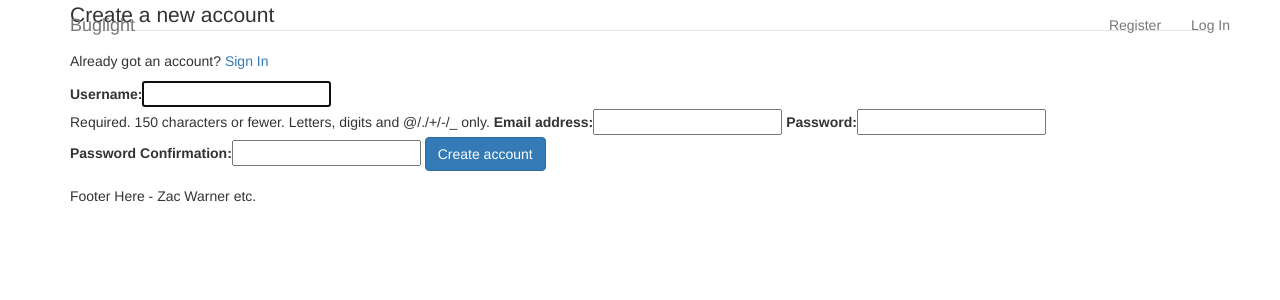
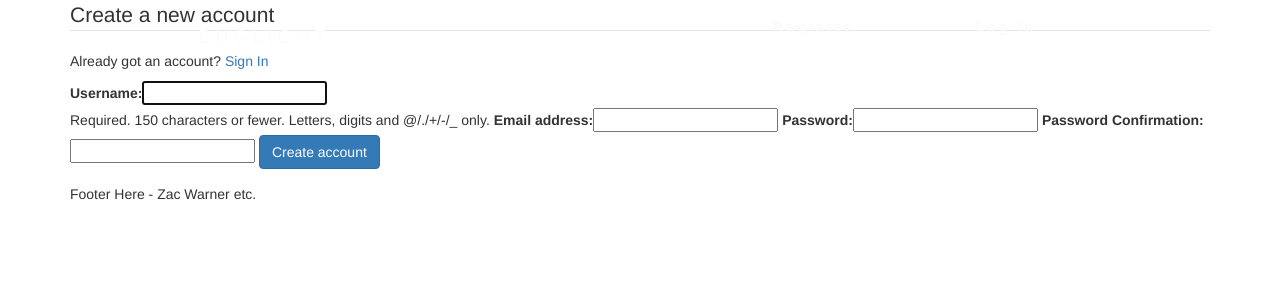
Before and after one commit to geminerald/buglight, a Django app: page /accounts/register/ in a window 1280 px wide. Shown: the top 300 px of the page. Run offline with Django 3.2, Linux system fonts and the light colour scheme; some libraries are stand-ins or nearby versions.

Commit message:
added navbar from a different project

```diff
--- a/static/css/custom.css
+++ b/static/css/custom.css
@@ -46,7 +46,7 @@ $gradient-radial: radial-gradient(#00020eff, #030a3eff, #072e65ff, #4178aaff, #f
 
 
 body{
-    height: 200vh;
+    min-height: 200vh;
 }
 
 .navbar-default{
@@ -77,7 +77,7 @@ body{
     background-color: #fefcfb;
     border: 2px solid #fefcfb;
     width: 40%;
-    height: 200px;
+    min-height: 200px;
     margin: 100px auto;
     padding: 20px;
     border-radius: 2px;
@@ -93,6 +93,119 @@ body{
 }
 
 .navbar-fixed-top.scrolled {
-  background-color: #030a3e !important;
+  background-color: #4178AA !important;
   transition: background-color 200ms linear;
 }
+
+*{
+    padding:0;
+    margin: 0;
+    box-sizing: border-box;
+}
+
+
+
+nav{
+    display: flex;
+    justify-content: space-around;
+    align-items: center;
+    min-height: 8vh;
+    font-family: 'Poppins', sans-serif;
+}
+
+.logo {
+    color: #fafafa;
+    text-transform: uppercase;
+    letter-spacing: 5px;
+    font-size: 20px;
+
+}
+
+.nav-links{
+    display: flex;
+    width:30%;
+    justify-content: space-around;
+
+}
+
+.nav-links li{
+    list-style: none;
+}
+
+.nav-links a{
+    color: #fafafa;
+    text-decoration: none;
+    letter-spacing: 3px;
+    font-weight: bold;
+    font-size: 14px;
+
+}
+
+.burger{
+    display: none;
+    cursor: pointer;
+}
+
+.burger div{
+    width: 25px;
+    height: 3px;
+    background-color: #fafafa;
+    margin: 5px;
+    transition: all 0.3s ease;
+
+}
+
+@media screen and (max-width:1068px){
+    .nav-links{
+        width: 50%;
+    }
+}
+@media screen and (max-width:768px){
+body{
+    overflow-x: hidden;
+}
+
+    .nav-links{
+        position: absolute;;
+        right:0px;
+        height:92vh;
+        top: 8vh;
+        display:flex;
+        flex-direction: column;
+        align-items: center;
+        width: 75%;
+        transform:translateX(100%);
+        transition: transform 0.5s ease-in;
+    }
+    .nav-links li{
+        opacity: 0;
+    }
+    .burger{
+        display: block;
+    }
+}
+
+.nav-active{
+    transform:translateX(0%);
+}
+
+@keyframes navLinkFade{
+    from{
+        opacity: 0;
+        transform:translateX(50px);
+    }
+    to{
+        opacity: 1;
+        transform:translateX(0px);
+    }
+}
+
+.toggle .line1{
+    transform:rotate(-45deg) translate(-5px, 6px);
+}
+.toggle .line2{
+    opacity: 0;
+}
+.toggle .line3{
+    transform:rotate(45deg) translate(-5px, -6px);
+}
--- a/static/js/app.js
+++ b/static/js/app.js
@@ -4,3 +4,23 @@ $(function () {
     $nav.toggleClass('scrolled', $(this).scrollTop() > $nav.height());
   });
 });
+
+const navSlide = () => {
+    const burger = document.querySelector('.burger');
+    const nav = document.querySelector('.nav-links');
+    const navLinks = document.querySelectorAll('.nav-links li');
+
+    burger.addEventListener('click', () => {
+        nav.classList.toggle('nav-active');
+        navLinks.forEach((link, index) => {
+            if (link.style.animation) {
+                link.style.animation = '';
+            } else {
+                link.style.animation = `navLinkFade 0.5s ease forwards ${index/7 + 1}s`;
+            }
+        });
+        burger.classList.toggle('toggle');
+    });
+}
+
+navSlide();
--- a/templates/base.html
+++ b/templates/base.html
@@ -15,33 +15,29 @@
 
 </head>
 
+
 <body>
 	<!-- Fixed masthead -->
-	<nav class="navbar navbar-masthead navbar-default navbar-fixed-top">
-		<div class="container">
-			<div class="navbar-header">
-				<a class="navbar-brand" href="{% url 'index' %}">Buglight</a>
-				<button type="button" class="navbar-toggle collapsed" data-toggle="collapse" data-target="#navbar" aria-expanded="false" aria-controls="navbar">
-                    <span class="sr-only">Toggle navigation</span>
-                    <span class="icon-bar"></span>
-                    <span class="icon-bar"></span>
-                    <span class="icon-bar"></span>
-                </button>
-
-			</div>
-			<div id="navbar" class="navbar-collapse collapse navbar-fixed-top">
-				<ul class="nav navbar-nav navbar-right">
-					{% if user.is_authenticated %}
+	<nav class="navbar-fixed-top" >
+        <div class="logo">
+            <h4><a class="navbar-brand" href="{% url 'index' %}">Buglight</a></h4>
+        </div>
+        <ul class="nav-links">
+            {% if user.is_authenticated %}
 					<li><a href="{% url 'profile' %}">Profile</a></li>
 					<li><a href="{% url 'logout' %}">Log Out</a></li>
 					{%  else %}
 					<li><a href="{% url 'register' %}">Register</a></li>
 					<li><a href="{% url 'login' %}">Log In</a></li>
 					{% endif %}
-				</ul>
-			</div>
-		</div>
-	</nav>
+        </ul>
+        <div class="burger">
+            <div class="line1"></div>
+            <div class="line2"></div>
+            <div class="line3"></div>
+        </div>
+    </nav>
+
 
 	<div class="container">
 		{% if messages %}
```
